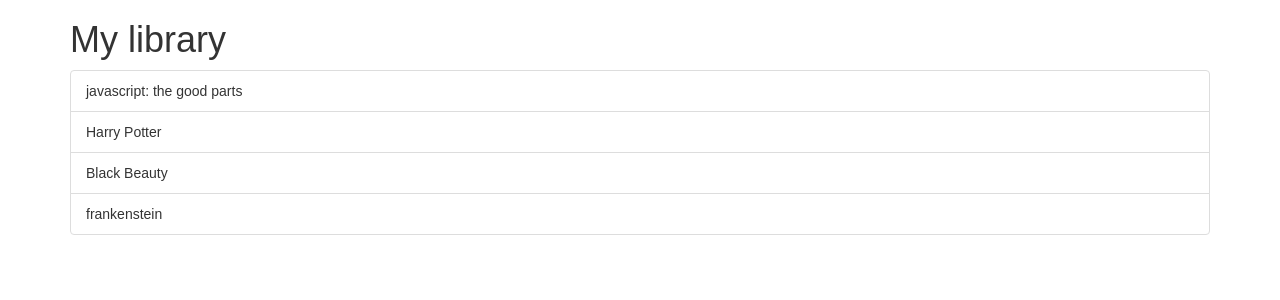
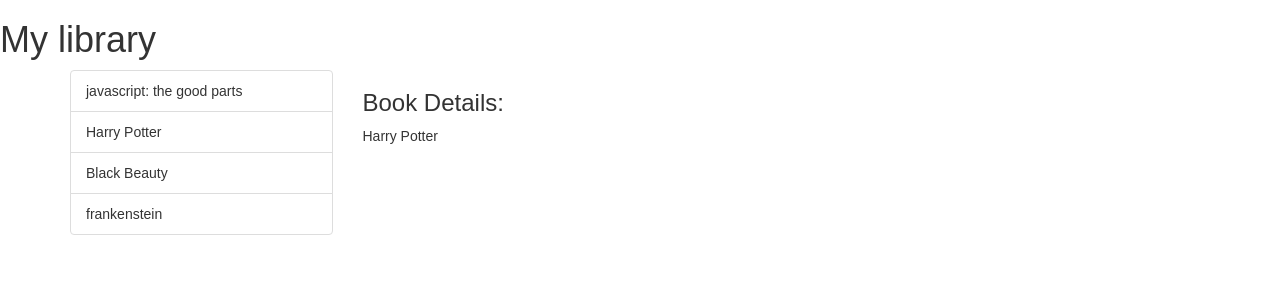
Before and after one commit to efriedla/mylibrary, a React (Create React App) app: page / in a window 1280 px wide. Both pictures are taken after a click on the item "Harry Potter". Shown: the top 300 px of the page. Built offline with nearby package versions, Linux system fonts and the light colour scheme.

Commit message:
book selected and can be viewed works

```diff
--- a/src/components/App.js
+++ b/src/components/App.js
@@ -1,5 +1,6 @@
 import React, { Component } from 'react';
 import BookList from '../containers/BookList';
+import BookDetail from '../containers/BookDetail';
 
 class App extends Component {
 
@@ -11,9 +12,16 @@
 
     return (
       <div >
-        <div className="container">
-          <h1 >My library</h1>
-          <BookList />
+        <h1 >My library</h1>
+        <div className="container ">
+          <div class="row">
+          <div class="col-sm-3 col-xs-5"><BookList /></div>
+          <div class="col-sm-9 col-xs-7"><BookDetail /></div>
+
+
+
+          </div>
+
         </div>
 
 
--- /dev/null
+++ b/src/containers/BookDetail.js
@@ -0,0 +1,26 @@
+import React, {Component} from "react";
+import { connect } from 'react-redux';
+
+class BookDetail extends Component {
+    render(){
+        /**
+         * if a book is not yet selected, default value
+         */
+        if(!this.props.book){
+            return <div><h3>Select a book</h3><div>Any should do...</div></div>
+        }
+        return(
+            <div>
+                <h3>Book Details: </h3>
+                <div>{this.props.book.title}</div>
+            </div>
+        );
+    }
+}
+function mapStateToProps(state){
+// reference activeBook from reducers/index
+    return {
+        book: state.activeBook
+    }
+}
+export default connect(mapStateToProps)(BookDetail);
```
Also changed, not shown: 1 other file (tests, documents, lock files or other folders).
